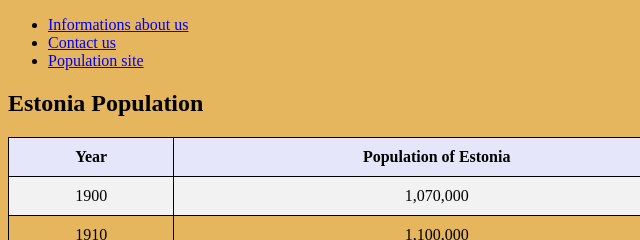
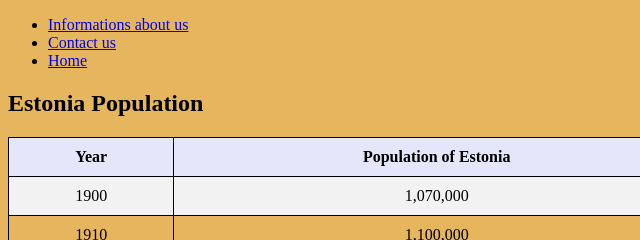
Before and after one commit to BosnianDude/Ettel2042, a plain HTML site: page Population.html in a window 1280 px wide. Shown: the top 240 px of the page, 0-640 px from the left. Drawn offline with Linux system fonts and the light colour scheme.

Commit message:
Update Population.html

```diff
--- a/Population.html
+++ b/Population.html
@@ -15,7 +15,7 @@
 		<ul>
 			<li><a href="information.html">Informations about us</a></li>
 			<li><a href="contact.html" >Contact us</a></li>
-			<li><a href="index.html" >Population site </a></li>
+			<li><a href="index.html" >Home</a></li>
 		</ul>
 	</nav>
 
```
